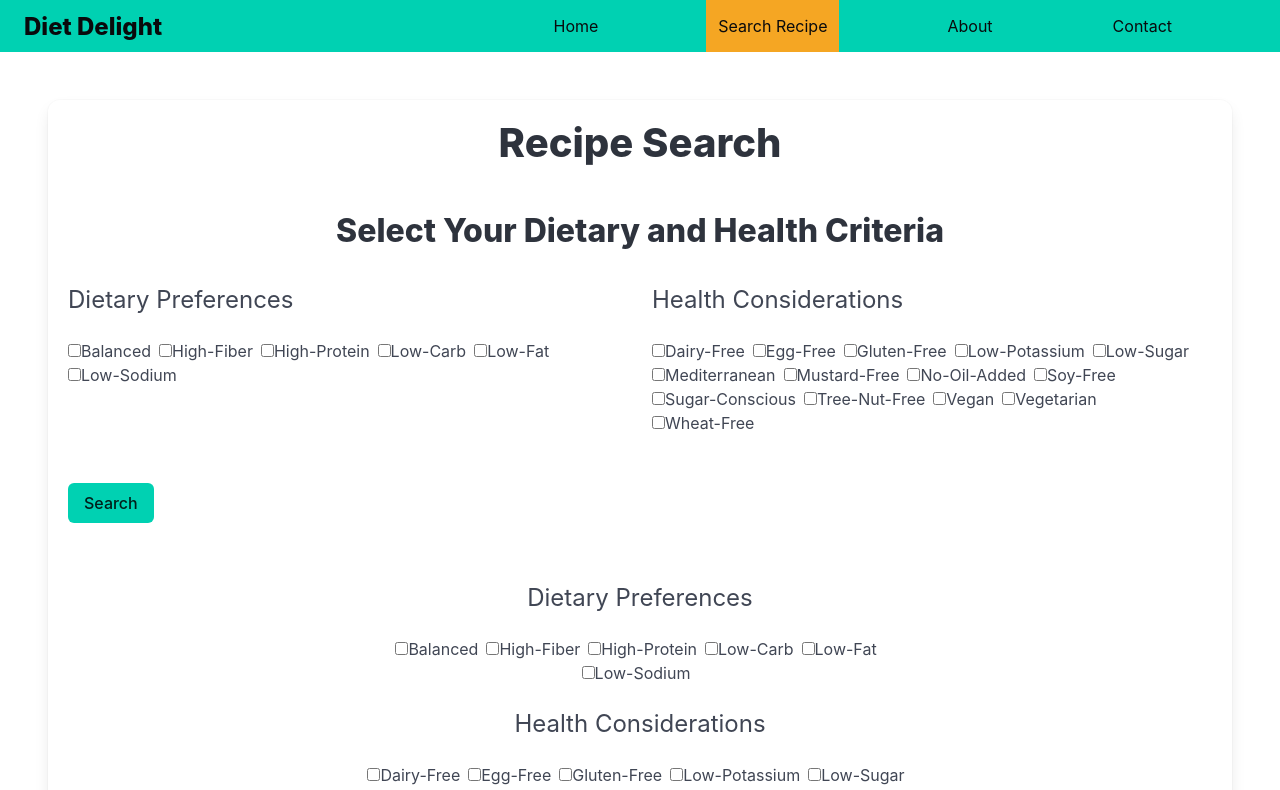
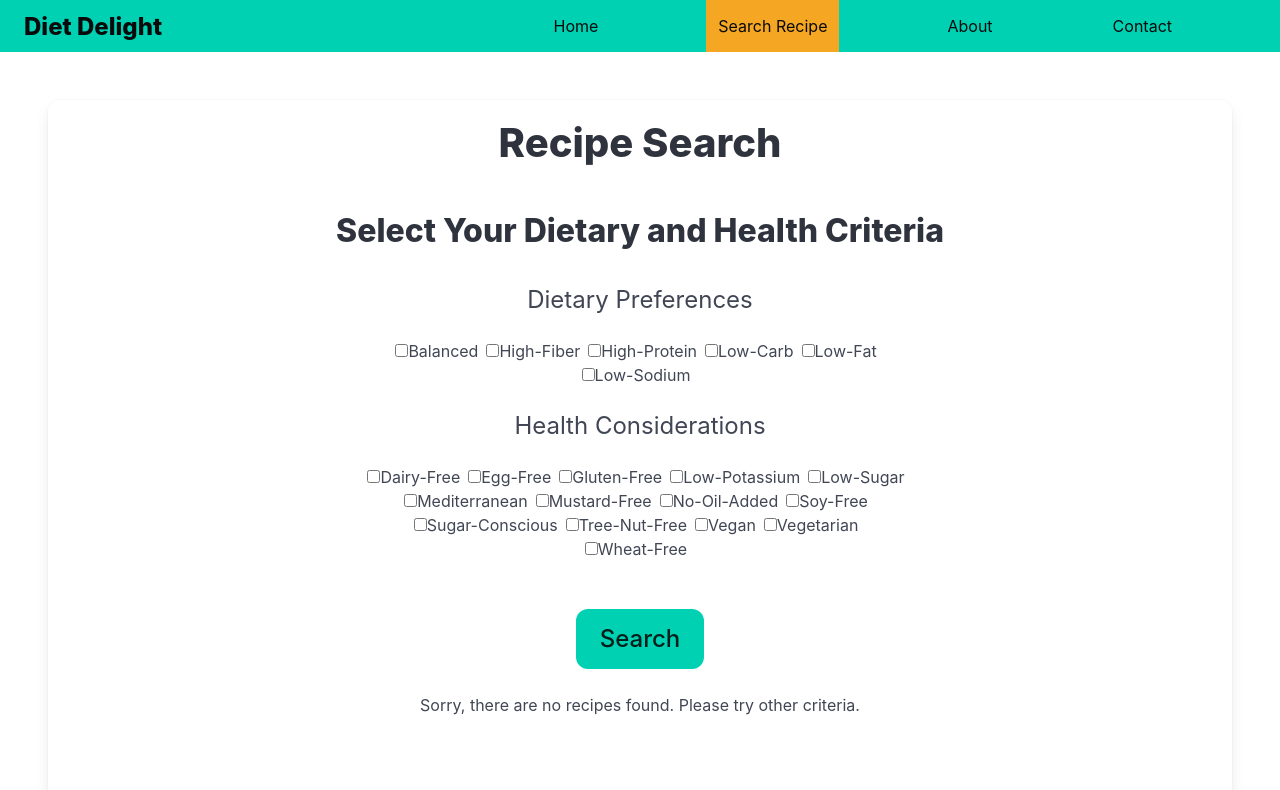
Before and after one commit to jmcaluyafuentes/diet-delight-frontend, a React (Vite) app: page /search in a window 1280 px wide. Shown: the top 790 px of the page. Built offline with nearby package versions, Linux system fonts and the light colour scheme.

Commit message:
fixed double up of code on diet selection page

```diff
--- a/src/pages/DietarySelection.jsx
+++ b/src/pages/DietarySelection.jsx
@@ -50,22 +50,6 @@ const DietarySelection = () => {
                 </div>
             )}
 
-            <div className="columns mt-5">
-                <CheckboxGroup
-                    title="Dietary Preferences"
-                    options={dietOptions}
-                    selectedOptions={dietCriteria}
-                    onChange={(event) => handleCheckboxChange(event, 'diet')}
-                />
-                <CheckboxGroup
-                    title="Health Considerations"
-                    options={healthOptions}
-                    selectedOptions={healthCriteria}
-                    onChange={(event) => handleCheckboxChange(event, 'health')}
-                />
-            </div>
-            <button className="button is-primary mt-5 mb-5" id="btn-search" onClick={handleSearch}>Search</button>
-
                 <div className="columns mt-5 is-flex is-flex-direction-column is-justify-content-center is-align-items-center has-text-centered">
                     <CheckboxGroup
                         title="Dietary Preferences"
```
